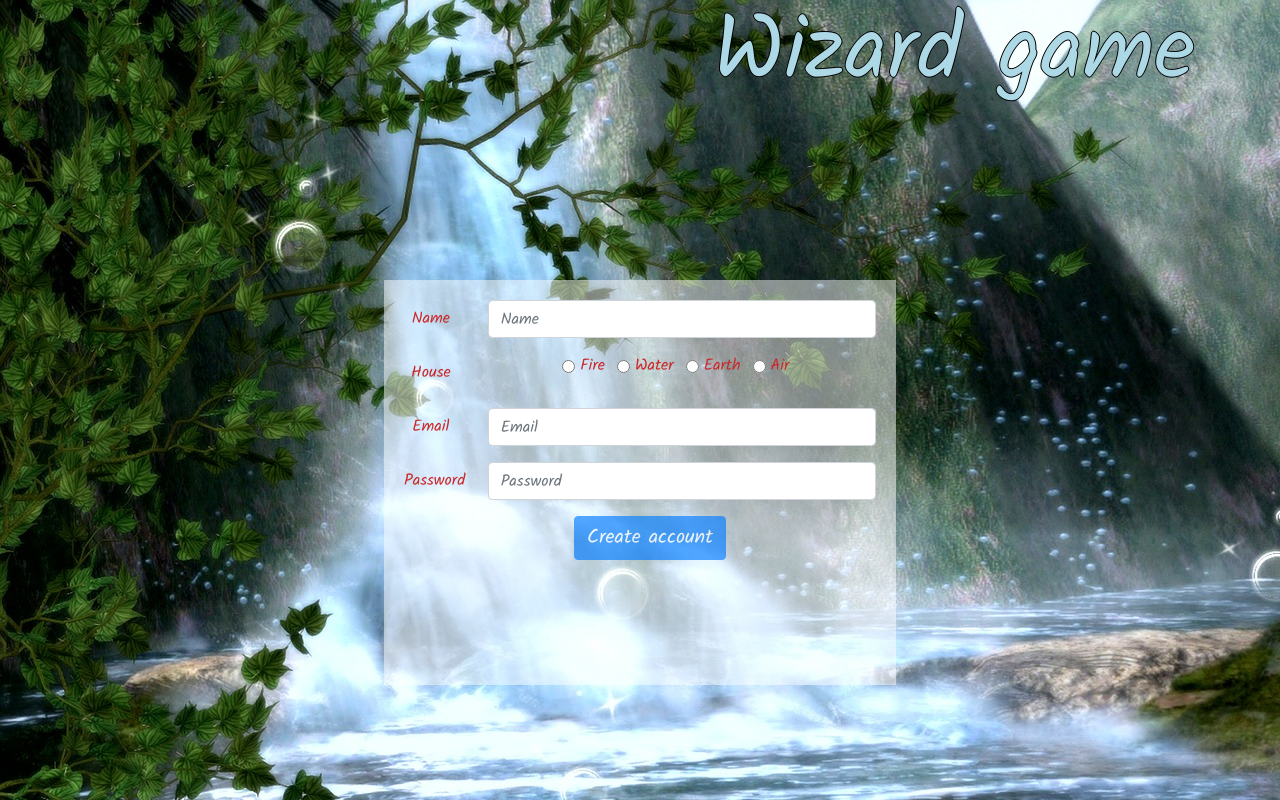
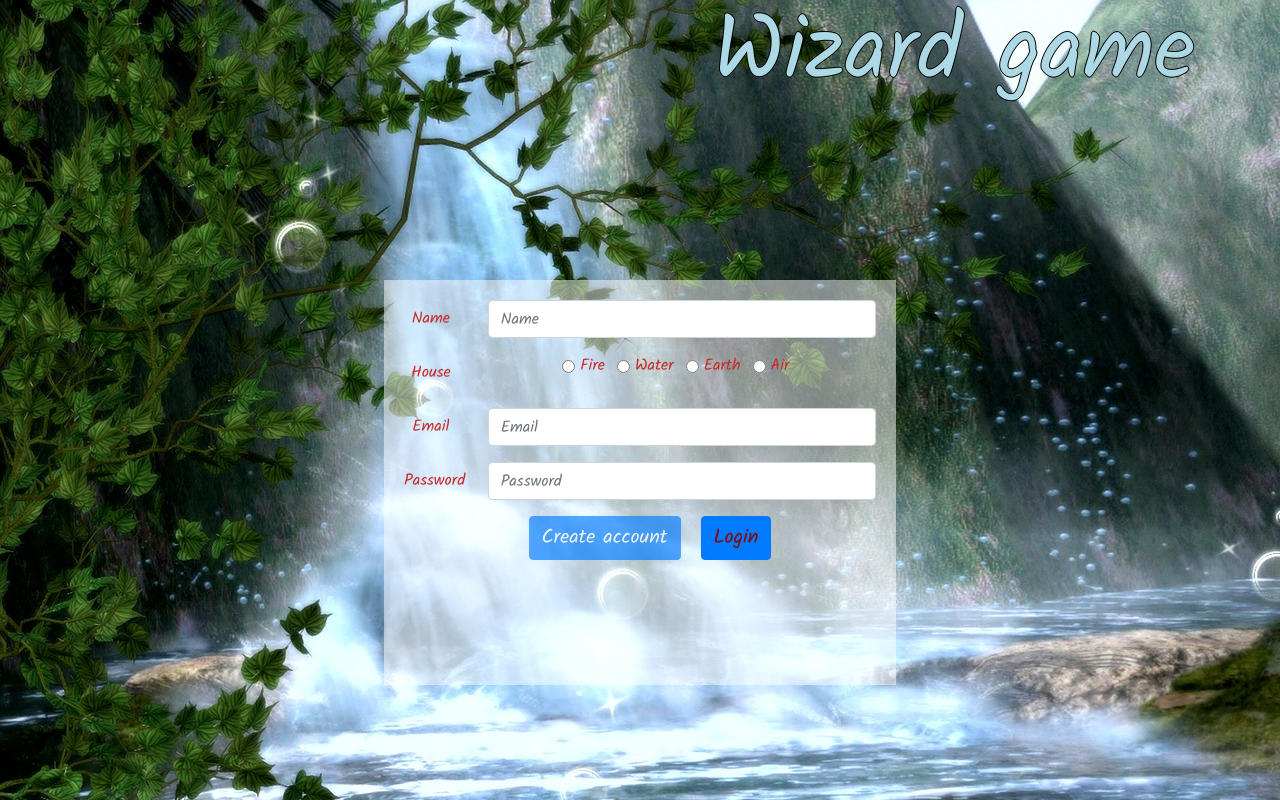
Before and after one commit to wonjin9181/Wizardry, a React (Create React App) app in the folder client/: page /createuser in a window 1280 px wide. Built offline with nearby package versions, Linux system fonts and the light colour scheme.

Commit message:
made a back button on create page

```diff
--- a/client/src/App.js
+++ b/client/src/App.js
@@ -4,7 +4,7 @@ import CreateUser from "./components/create-user/create_user";
 import MainStats from "./components/main-stats/main_stats";
 import Fight from "./components/fight/fight";
 import { BrowserRouter as Router, Route } from "react-router-dom";
-import API from "./utils/API"
+// import API from "./utils/API"
 
 
 
--- a/client/src/components/create-user/create_user.js
+++ b/client/src/components/create-user/create_user.js
@@ -3,7 +3,7 @@ import React, { Component } from "react";
 import { Button, Form, Row, Col, Container } from "react-bootstrap";
 import "./create_user.css";
 import API from "../../utils/API";
-import { Redirect } from 'react-router-dom';
+import { Link, Redirect } from 'react-router-dom';
 import backgroundImages from '../main-stats/backgroundImages'
 
 class CreateUser extends Component {
@@ -177,7 +177,11 @@ class CreateUser extends Component {
                 disabled={!this.validateForm()}>
 
                 Create account </Button>
-
+              <Link to="/">
+                <Button className="btn">
+                  Login
+                </Button>
+              </Link>
 
             </Form>
           </aside>
--- a/client/src/components/fight/fight.js
+++ b/client/src/components/fight/fight.js
@@ -10,7 +10,7 @@ import {
 } from "react-bootstrap";
 import { Link } from "react-router-dom";
 import "./fight.css";
-import axios from "axios";
+// import axios from "axios";
 import API from "../../utils/API";
 import { timingSafeEqual } from "crypto";
 import fighterImages from './fighterImages';
--- a/client/src/components/main-stats/main_stats.js
+++ b/client/src/components/main-stats/main_stats.js
@@ -3,7 +3,7 @@ import "./main_stats.css";
 import { Link } from "react-router-dom";
 import API from "../../utils/API"
 import { Container, Row, Col, Card, Button } from "react-bootstrap";
-import { runInThisContext } from "vm";
+// import { runInThisContext } from "vm";
 import backgroundImages from './backgroundImages';
 
 class MainStats extends Component {
@@ -160,7 +160,9 @@ class MainStats extends Component {
                             <Col>
 
                             {this.state.houseMembers.map(house=>(
-                                <li>{house.user}</li>
+
+                                <li
+                                key={house.id}>{house.user}</li>
                             ))}
 
                             </Col>
```
